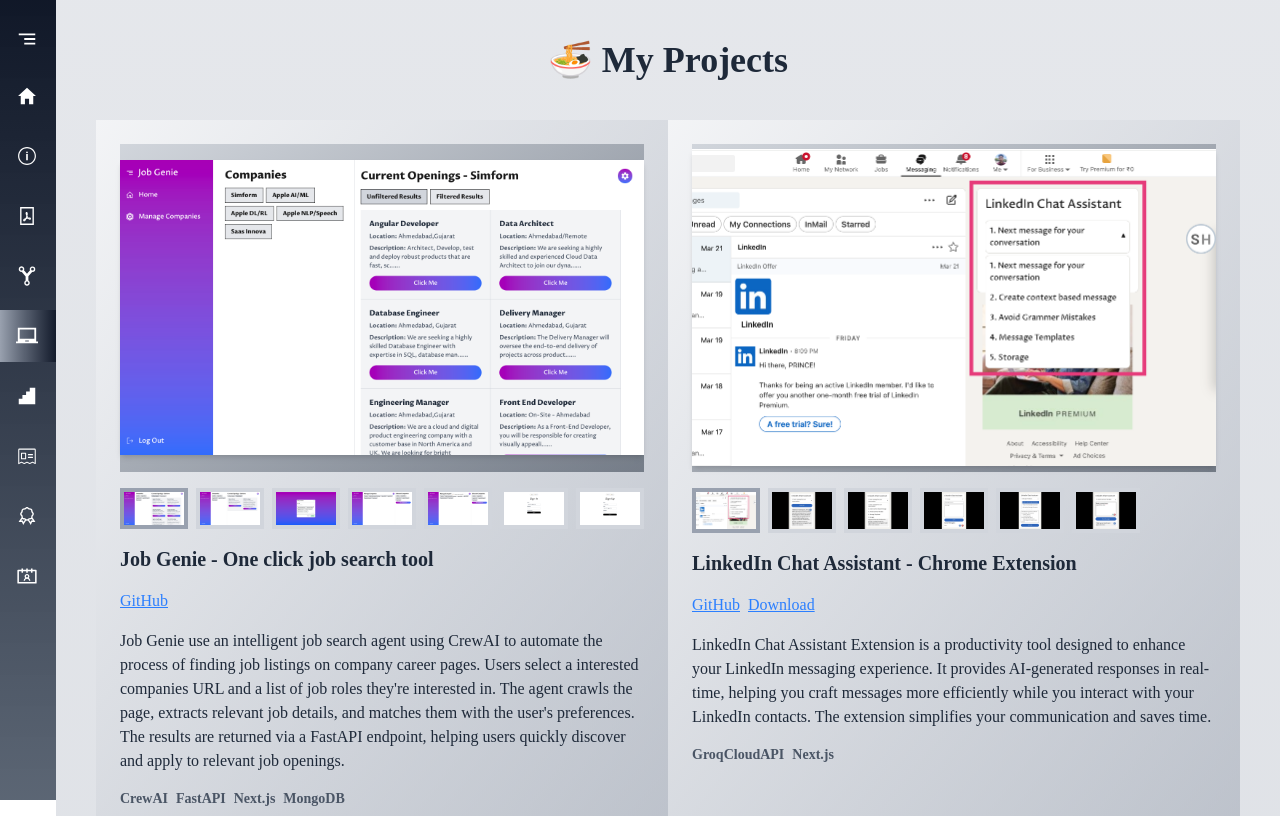
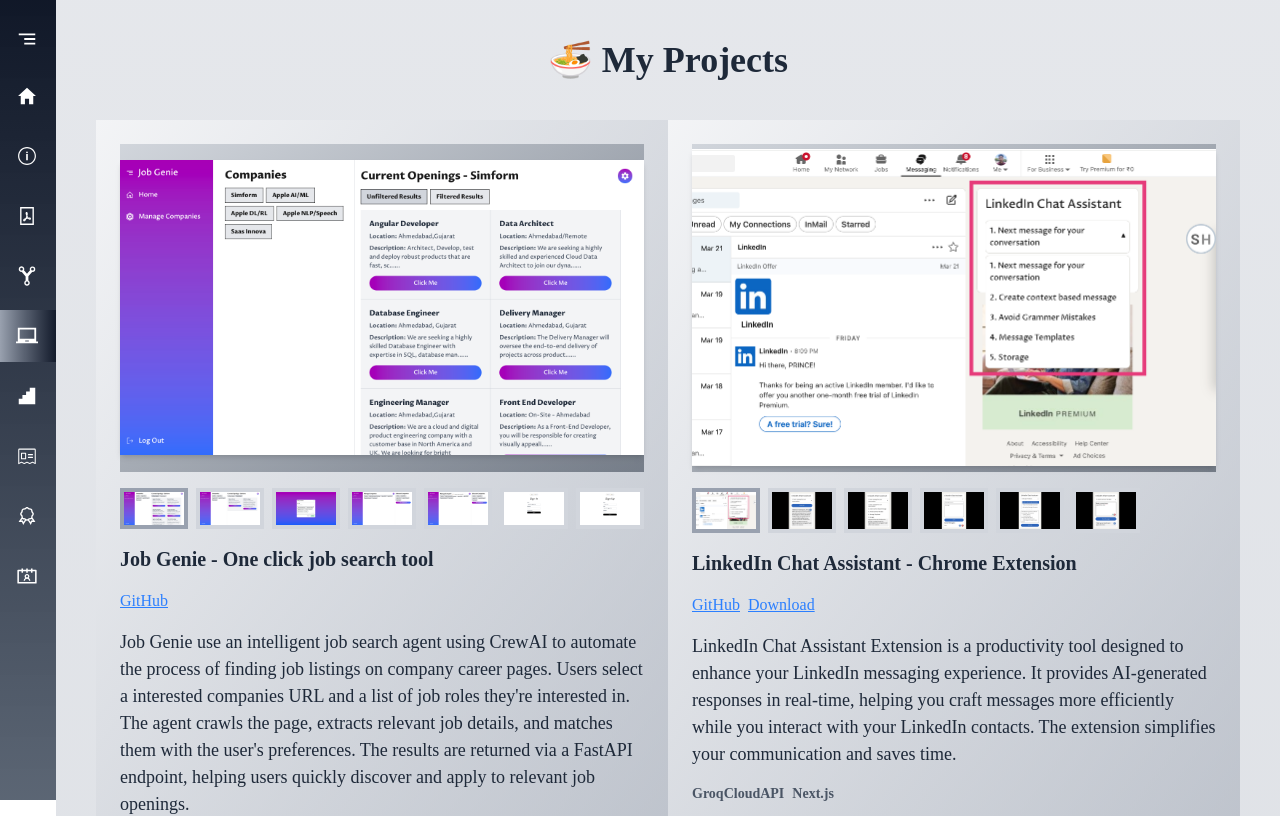
Before and after one commit to PrinceKhunt16/PortfolioWebsite, a Next.js app: page /projects in a window 1280 px wide. Shown: the top 816 px of the page. Built offline with nearby package versions, Linux system fonts and the light colour scheme; a web font is replaced by a local one.

Commit message:
Small fix

```diff
--- a/src/components/ProjectCard.js
+++ b/src/components/ProjectCard.js
@@ -49,7 +49,7 @@
                         </a>
                     ))}
                 </div>
-                <p className="text-gray-800">{project.description}</p>
+                <p className="text-gray-800 text-[18px]">{project.description}</p>
                 <ul className="list-none flex gap-2 text-sm font-semibold text-gray-600">
                     {project.techstack.map((tech, index) => (
                         <li key={index} className='flex gap-2 items-center'>
```
